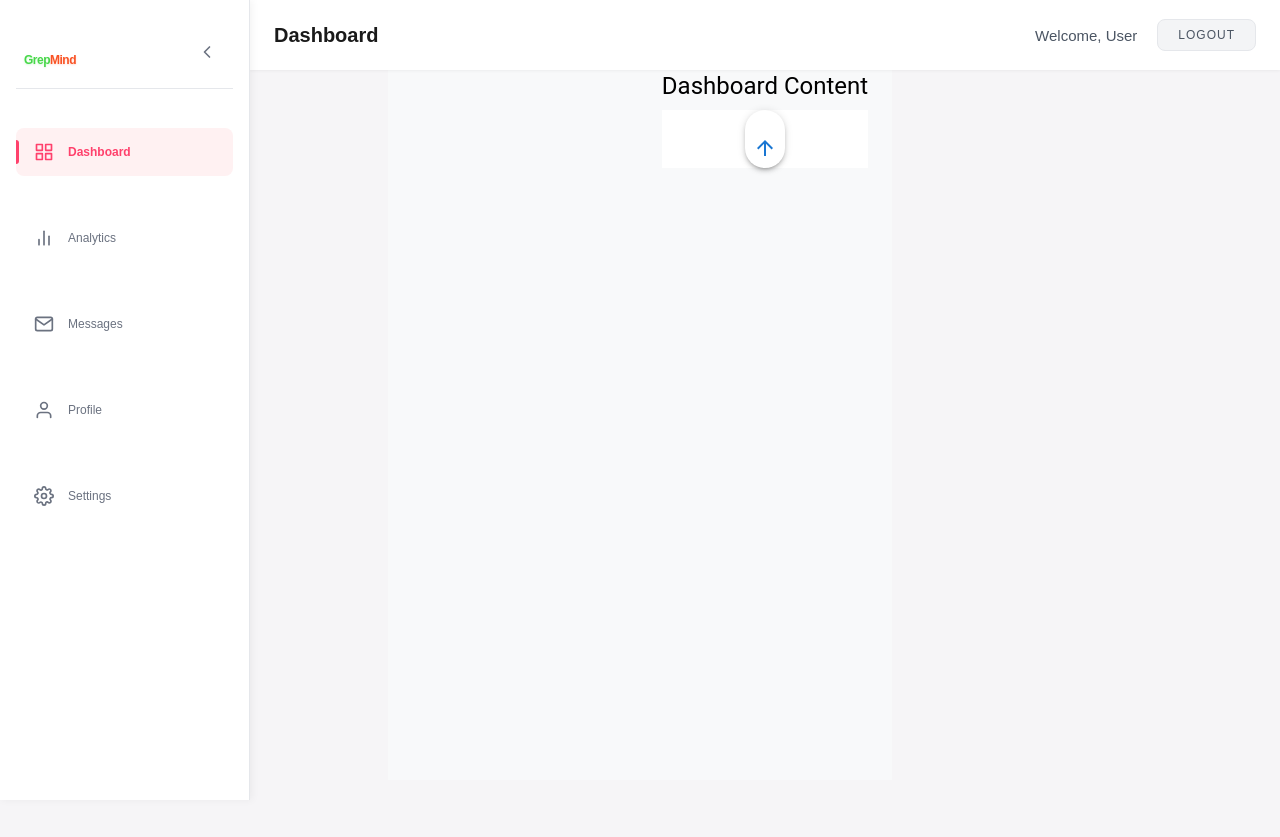
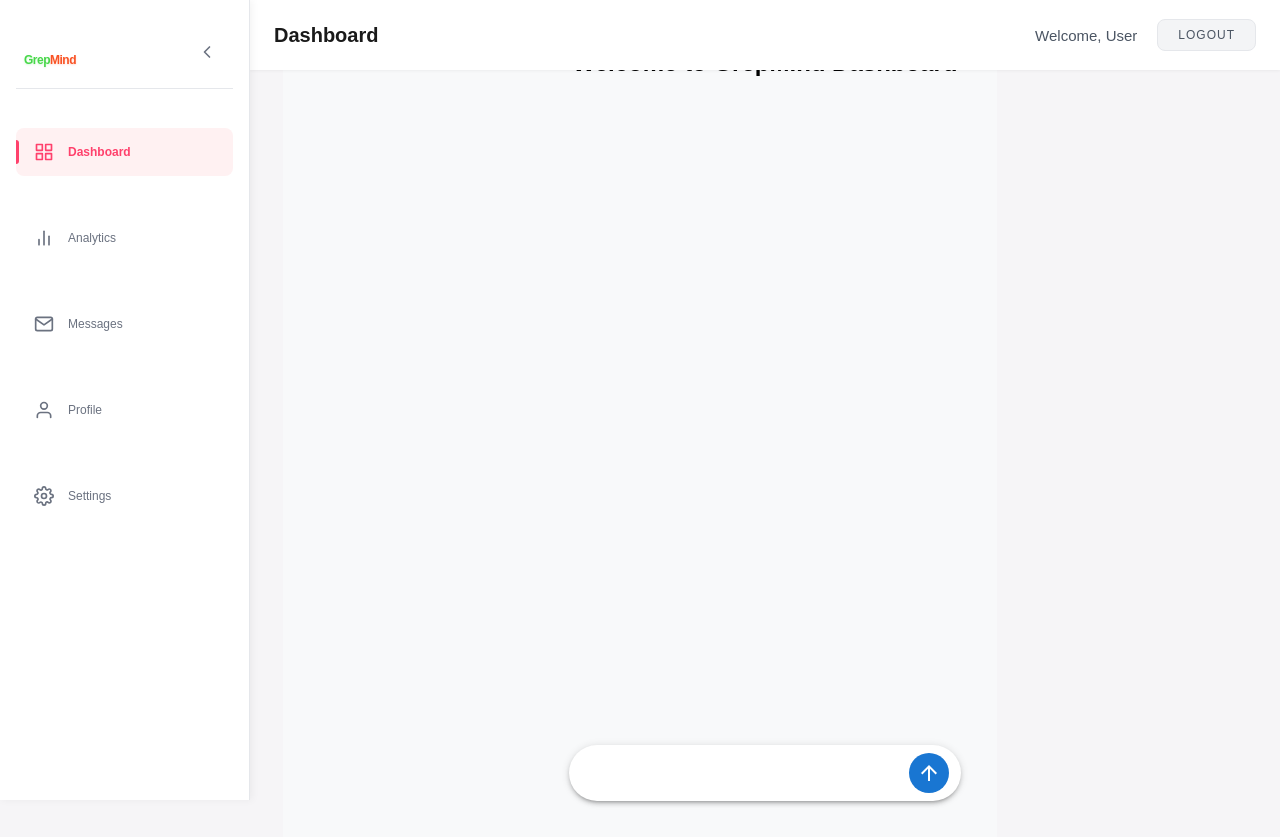
Before and after one commit to srikantalenovo/grepmind-tech, a React (Create React App) app in the folder frontend/: page /dashboard in a window 1280 px wide. Built offline with nearby package versions, Linux system fonts and the light colour scheme; no server answers; sample sign-in values are in the browser's storage.

Commit message:
added chart eliment in dashboard

```diff
--- a/frontend/src/components/Dashboard/Dashboard.js
+++ b/frontend/src/components/Dashboard/Dashboard.js
@@ -1,73 +1,70 @@
-// frontend/src/Dashboard.js
-import React, { useState } from "react";
-import {
-  Box,
-  IconButton,
-  Paper,
-  Typography,
-} from "@mui/material";
+import React, { useState, useRef } from "react";
+import { IconButton, Paper } from "@mui/material";
 import ArrowUpwardIcon from "@mui/icons-material/ArrowUpward";
 
-function Dashboard() {
-  const [message, setMessage] = useState("");
+const Dashboard = () => {
+  const inputRef = useRef(null);
 
-  const handleSend = (e) => {
-    e.preventDefault();
-    if (!message.trim()) return;
-    console.log("Send:", message);
-    setMessage("");
+  const handleSend = () => {
+    const text = inputRef.current.innerText.trim();
+    if (!text) return;
+
+    console.log("User message:", text);
+    inputRef.current.innerText = ""; // clear after send
   };
 
   return (
-    <Box className="flex flex-col h-screen">
-      {/* Main content */}
-      <Box className="flex-1 overflow-y-auto p-6">
-        <Typography variant="h5" gutterBottom>
-          Dashboard Content
-        </Typography>
-        {/* Here goes AnalyzerView / ResourcesView / LogsView */}
-      </Box>
+    <div style={{ height: "100vh", display: "flex", flexDirection: "column" }}>
+      {/* Chat content above */}
+      <div style={{ flex: 1, overflowY: "auto", padding: "16px" }}>
+        <h2>Welcome to GrepMind Dashboard</h2>
+        {/* Messages will go here */}
+      </div>
 
-      {/* Chat composer pinned at bottom */}
-      <Box
-        component="form"
-        onSubmit={handleSend}
-        className="w-full px-4 pb-4"
-      >
+      {/* Composer at bottom */}
       <Paper
         elevation={3}
-          className="flex items-center px-4 py-2 rounded-full shadow-md bg-white dark:bg-[#303030]"
-          style={{ borderRadius: "28px" }}
+        style={{
+          display: "flex",
+          alignItems: "center",
+          borderRadius: "28px",
+          margin: "12px",
+          padding: "8px 12px",
+        }}
       >
-          {/* Editable message box */}
+        {/* Editable div instead of input */}
         <div
+          ref={inputRef}
           contentEditable
-            suppressContentEditableWarning
-            className="flex-1 outline-none text-gray-800 dark:text-gray-100 max-h-40 overflow-y-auto"
-            data-placeholder="Ask anything..."
-            onInput={(e) => setMessage(e.currentTarget.textContent)}
+          placeholder="Ask anything..."
+          style={{
+            flex: 1,
+            minHeight: "40px",
+            outline: "none",
+            fontSize: "1rem",
+          }}
           onKeyDown={(e) => {
             if (e.key === "Enter" && !e.shiftKey) {
               e.preventDefault();
-                handleSend(e);
+              handleSend();
             }
           }}
-          >
-            {message}
-          </div>
+        />
 
         {/* Send button */}
         <IconButton
-            type="submit"
-            color="primary"
-            className="ml-2 rounded-full"
+          onClick={handleSend}
+          style={{
+            backgroundColor: "#1976d2",
+            color: "white",
+            marginLeft: "8px",
+          }}
         >
           <ArrowUpwardIcon />
         </IconButton>
       </Paper>
-      </Box>
-    </Box>
+    </div>
   );
-}
+};
 
 export default Dashboard;
```
Lines whose indentation alone changed are shown as unchanged.
